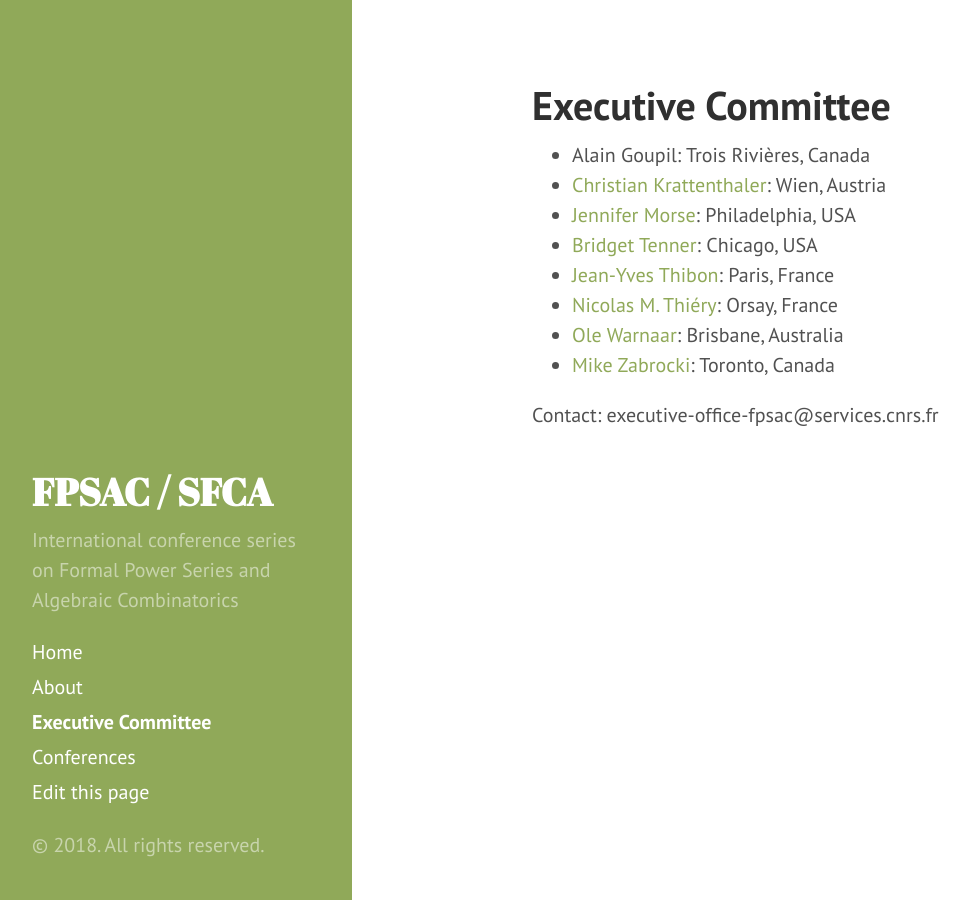
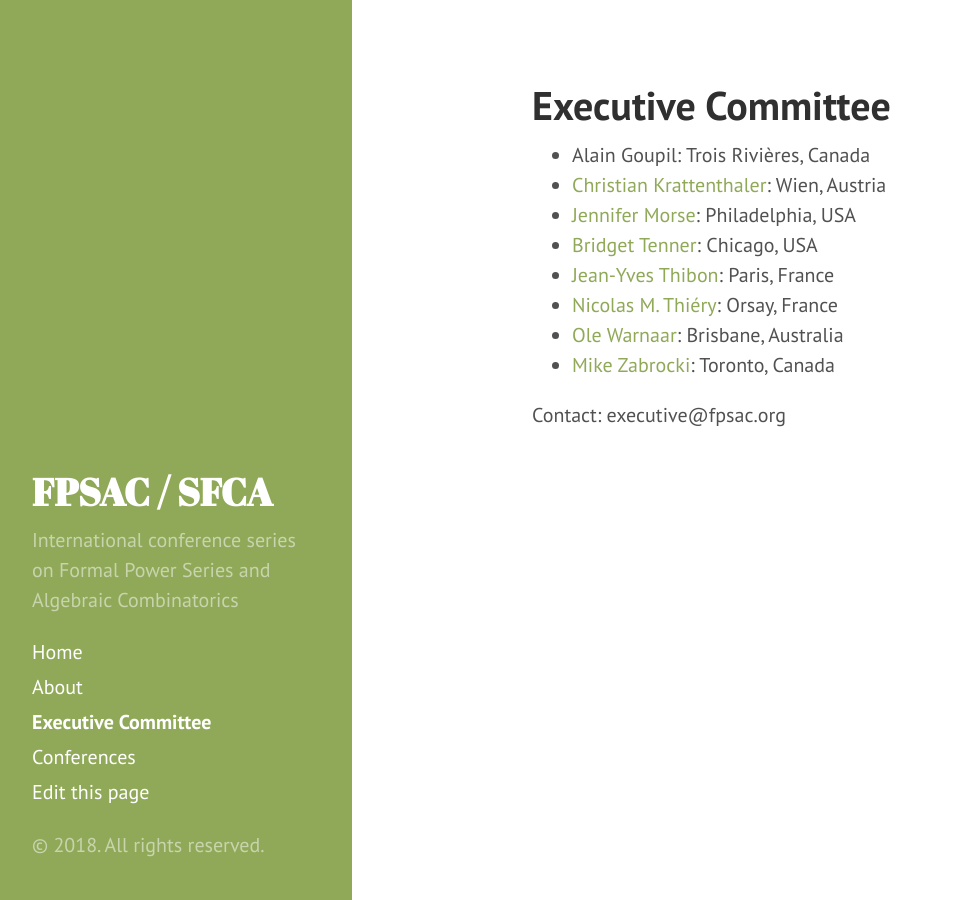
Before and after one commit to FPSAC/FPSAC.github.io, a Jekyll site: the page built from executive.md, in a window 1280 px wide. Shown: the whole page, without its empty margins (8-977 px from the left). Built offline with Jekyll 4.4.1, drawn with Linux system fonts in a browser that asks for light colours.

Commit message:
Update executive.md

```diff
--- a/executive.md
+++ b/executive.md
@@ -30,4 +30,4 @@ executive_committee:
 
 {% include person_list.html persons=page.executive_committee %}
 
-Contact: executive-office-fpsac&#64;services.cnrs.fr
+Contact: executive@fpsac.org
```
